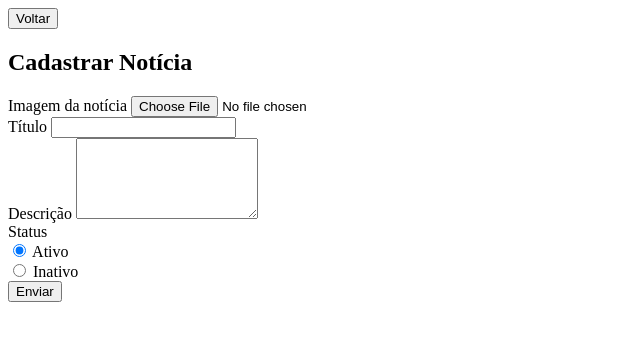
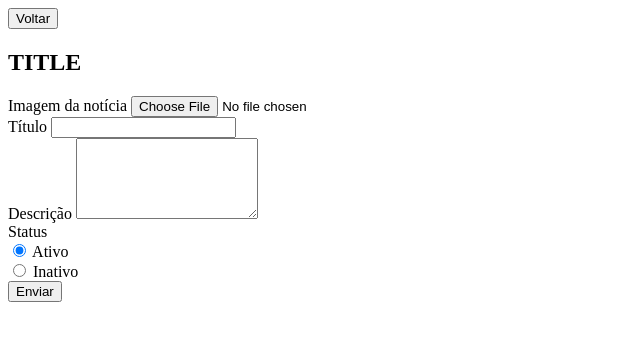
Before and after one commit to carlosjonas/Portal, a PHP site: page /includes/formulario.php in a window 1280 px wide. Shown: the top 341 px of the page, without its empty margins (0-640 px from the left). Run offline with PHP 8.4, Linux system fonts and the light colour scheme; some libraries are stand-ins or nearby versions.

Commit message:
refactor: mudando algumas funcionalidades de formulário

```diff
--- a/includes/formulario.php
+++ b/includes/formulario.php
@@ -6,7 +6,7 @@
 		</a>
 	</section>
 
-	<h2 class="mt-3">Cadastrar Notícia</h2>
+	<h2 class="mt-3"><?=TITLE;?></h2>
 
 	<form method="POST" enctype="multipart/form-data">
 
```
